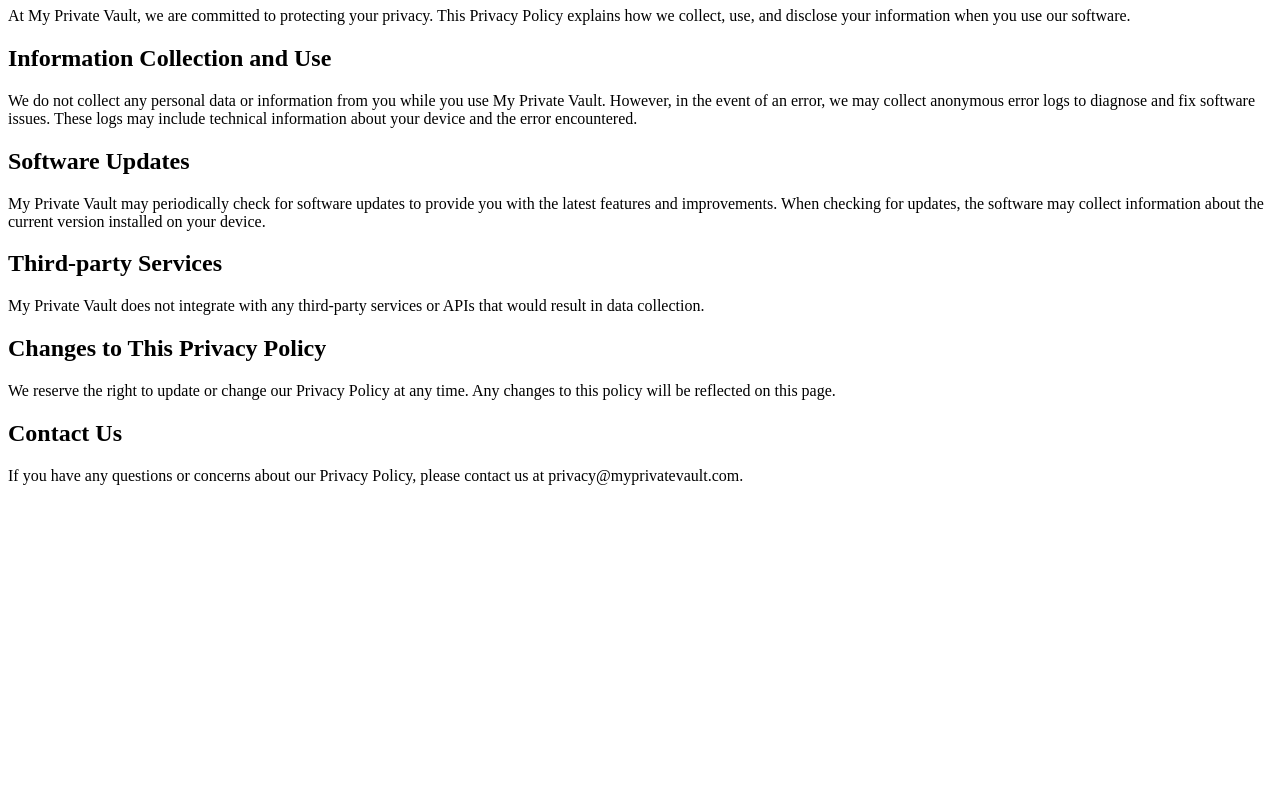
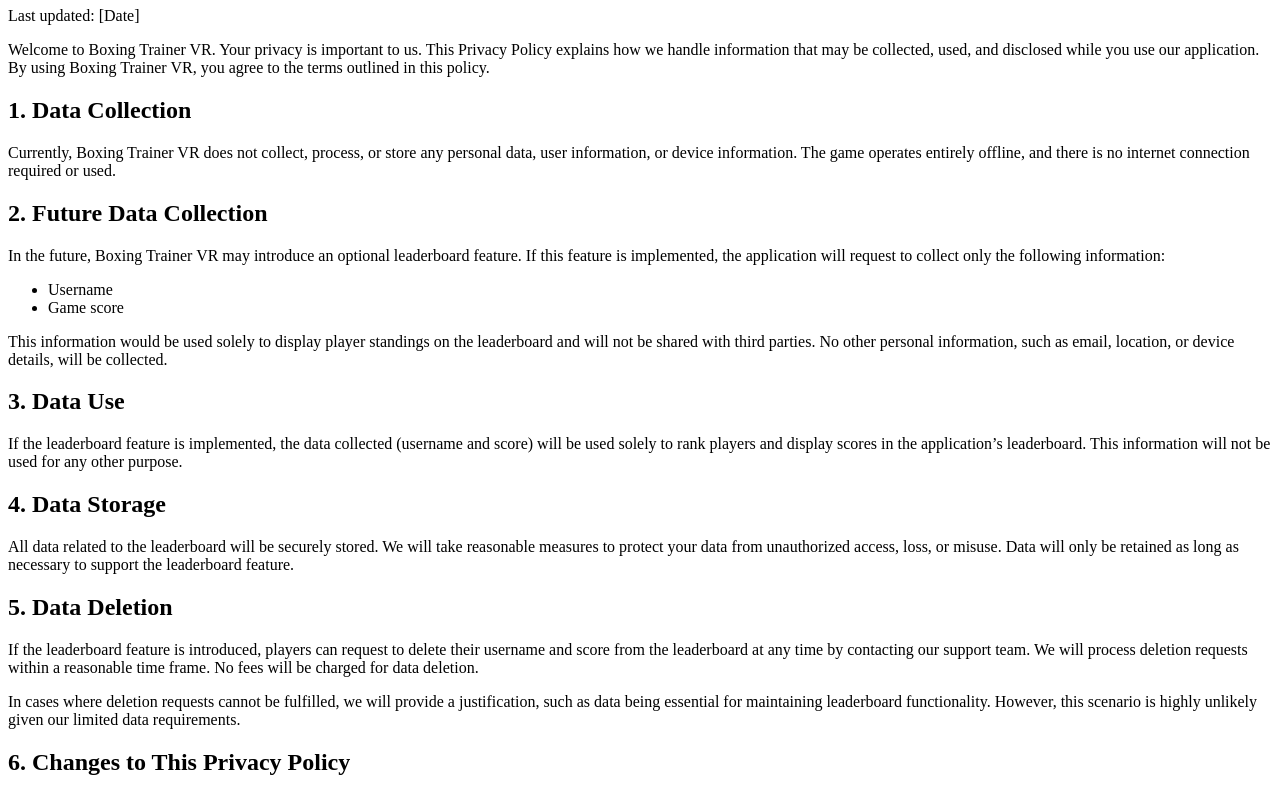
Before and after one commit to tech-masterz/tech-masterz.github.io, a plain HTML site: page privacy.html in a window 1280 px wide. Shown: the part 73-866 px from the top of the page. Before the commit the page ends 800 px from the top, so only its background shows below. Drawn offline with Linux system fonts and the light colour scheme.

Commit message:
Update privacy.html

```diff
--- a/privacy.html
+++ b/privacy.html
@@ -3,33 +3,51 @@
 <head>
     <meta charset="UTF-8">
     <meta name="viewport" content="width=device-width, initial-scale=1.0">
-    <title>My Private Vault - Privacy Policy</title>
+    <title>Privacy Policy - Boxing Trainer VR</title>
 </head>
 <body>
 
-<h1>Privacy Policy</h1>
+    <h1>Privacy Policy for Boxing Trainer VR</h1>
 
-<p>At My Private Vault, we are committed to protecting your privacy. This Privacy Policy explains how we collect, use, and disclose your information when you use our software.</p>
+    <p>Last updated: [Date]</p>
 
-<h2>Information Collection and Use</h2>
+    <p>Welcome to Boxing Trainer VR. Your privacy is important to us. This Privacy Policy explains how we handle information that may be collected, used, and disclosed while you use our application. By using Boxing Trainer VR, you agree to the terms outlined in this policy.</p>
 
-<p>We do not collect any personal data or information from you while you use My Private Vault. However, in the event of an error, we may collect anonymous error logs to diagnose and fix software issues. These logs may include technical information about your device and the error encountered.</p>
+    <h2>1. Data Collection</h2>
 
-<h2>Software Updates</h2>
+    <p>Currently, Boxing Trainer VR does not collect, process, or store any personal data, user information, or device information. The game operates entirely offline, and there is no internet connection required or used.</p>
 
-<p>My Private Vault may periodically check for software updates to provide you with the latest features and improvements. When checking for updates, the software may collect information about the current version installed on your device.</p>
+    <h2>2. Future Data Collection</h2>
 
-<h2>Third-party Services</h2>
+    <p>In the future, Boxing Trainer VR may introduce an optional leaderboard feature. If this feature is implemented, the application will request to collect only the following information:</p>
+    <ul>
+        <li>Username</li>
+        <li>Game score</li>
+    </ul>
 
-<p>My Private Vault does not integrate with any third-party services or APIs that would result in data collection.</p>
+    <p>This information would be used solely to display player standings on the leaderboard and will not be shared with third parties. No other personal information, such as email, location, or device details, will be collected.</p>
 
-<h2>Changes to This Privacy Policy</h2>
+    <h2>3. Data Use</h2>
 
-<p>We reserve the right to update or change our Privacy Policy at any time. Any changes to this policy will be reflected on this page.</p>
+    <p>If the leaderboard feature is implemented, the data collected (username and score) will be used solely to rank players and display scores in the application’s leaderboard. This information will not be used for any other purpose.</p>
 
-<h2>Contact Us</h2>
+    <h2>4. Data Storage</h2>
 
-<p>If you have any questions or concerns about our Privacy Policy, please contact us at privacy@myprivatevault.com.</p>
+    <p>All data related to the leaderboard will be securely stored. We will take reasonable measures to protect your data from unauthorized access, loss, or misuse. Data will only be retained as long as necessary to support the leaderboard feature.</p>
+
+    <h2>5. Data Deletion</h2>
+
+    <p>If the leaderboard feature is introduced, players can request to delete their username and score from the leaderboard at any time by contacting our support team. We will process deletion requests within a reasonable time frame. No fees will be charged for data deletion.</p>
+
+    <p>In cases where deletion requests cannot be fulfilled, we will provide a justification, such as data being essential for maintaining leaderboard functionality. However, this scenario is highly unlikely given our limited data requirements.</p>
+
+    <h2>6. Changes to This Privacy Policy</h2>
+
+    <p>We may update this Privacy Policy from time to time. Any changes will be posted on this page, and the "Last updated" date will be modified accordingly. Continued use of the app after changes signifies acceptance of the updated policy.</p>
+
+    <h2>7. Contact Us</h2>
+
+    <p>If you have any questions about this Privacy Policy or data deletion requests, please contact us at <a href="mailto:support@boxingtrainervr.com">support@boxingtrainervr.com</a>.</p>
 
 </body>
 </html>
```
